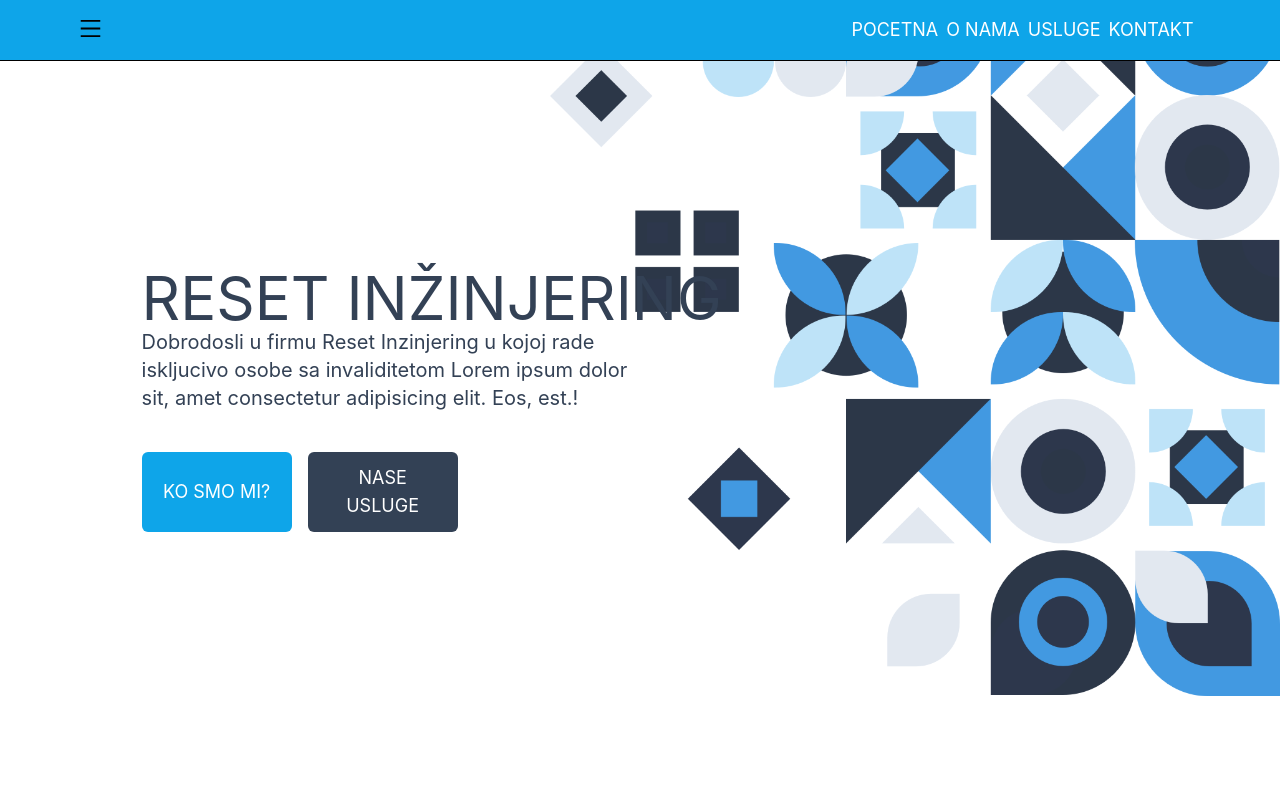
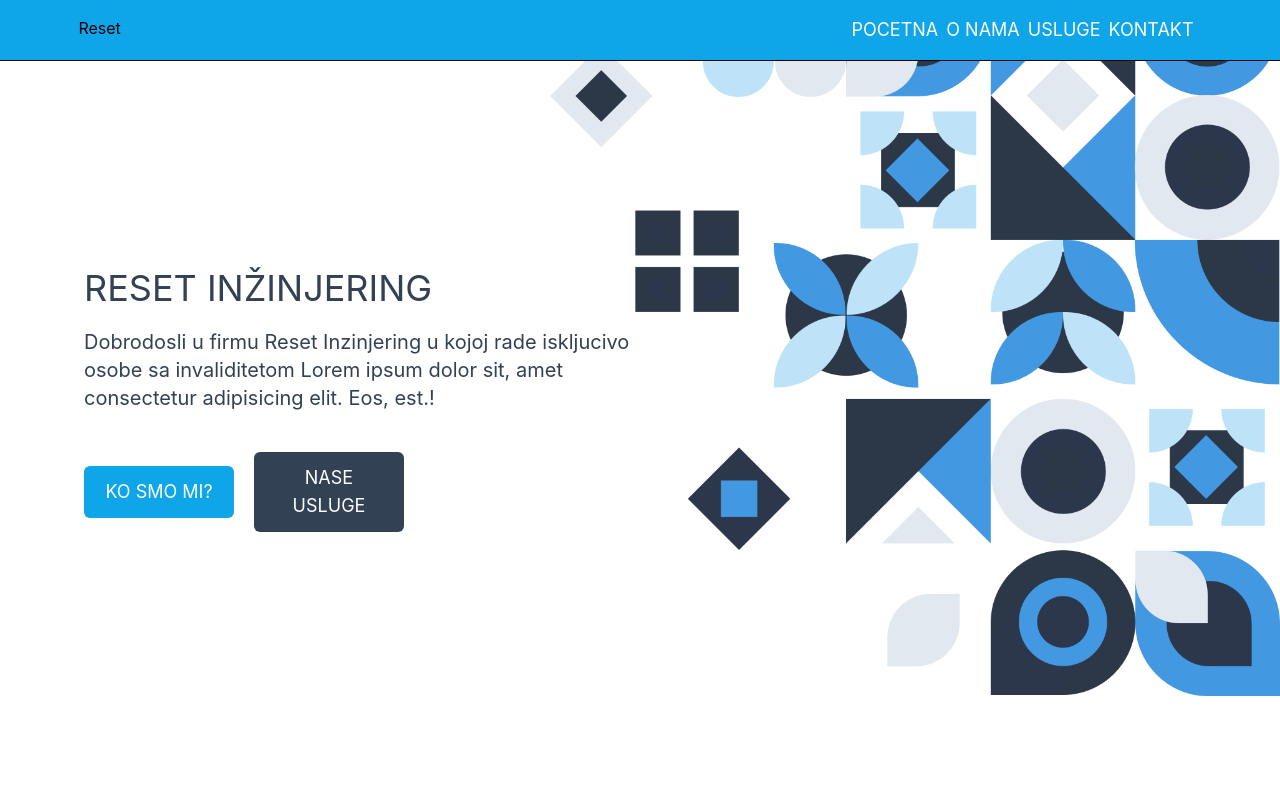
Before and after one commit to DenisKantic/RESET_ENGINEERING_WEBSITE, a React (Create React App) app: page / in a window 1280 px wide. Shown: the top 800 px of the page. Built offline with nearby package versions, Linux system fonts and the light colour scheme; the HTML template or start-up script is replaced by a standard one.

Commit message:
small fix in products component

```diff
--- a/src/components/HomePage.jsx
+++ b/src/components/HomePage.jsx
@@ -5,21 +5,23 @@ import backImage from './assets/pattern_react.png'
 const HomePage = () => {
 
   return (
-    <div className='w-full h-[100vh] bg-center bg-cover top-0' id="backgroundPicture">
-
-        <div className='mx-auto w-[90%] flex items-center justify-start h-screen bg-center bg-cover
-        '>
+    <div className='w-full h-[100vh] bg-center bg-cover top-0'>
+      <div className='h-screen w-full' id="backgroundPicture">
+        <div className='mx-auto w-[90%] flex items-center justify-start h-screen
+        xss:w-full md:mt-0'>
             <div className='mx-auto w-[90%] h-[70vh] p-5 flex items-start justify-center flex-col'>
-            <h1 className='text-6xl text-[#334155]'>RESET INŽINJERING</h1>
-            <div className='w-[50%]'>
-            <p className='text-xl text-[#334155]'>Dobrodosli u firmu Reset Inzinjering u kojoj rade iskljucivo osobe sa invaliditetom
+            <h1 className='text-6xl text-[#334155] xss:text-4xl text-center'>RESET INŽINJERING</h1>
+            <div className='xss:w-full md:w-[50%]'>
+            <p className='text-xl text-[#334155] xss:text-xl mt-5'>Dobrodosli u firmu Reset Inzinjering u kojoj rade iskljucivo osobe sa invaliditetom
             Lorem ipsum dolor sit, amet consectetur adipisicing elit. Eos, est.!</p>
             </div>
-            <div className='flex flex-row mt-10'>
-                <button className='bg-[#0ea5e9] text-white mr-4 rounded-md p-3 w-[150px] text-lg'>KO SMO MI?</button>
-                <button className='bg-[#334155] text-white p-3 rounded-md w-[150px] text-lg'>NASE USLUGE</button>
+            <div className='flex flex-row mt-10
+            xss:flex-col items-center justify-center md:flex-row'>
+                <button className='bg-[#0ea5e9] text-white rounded-md p-3 w-[150px] text-lg xss:mr-0 mb-5 md:mb-0'>KO SMO MI?</button>
+                <button className='bg-[#334155] text-white p-3 rounded-md w-[150px] text-lg md:ml-5'>NASE USLUGE</button>
             </div>
             </div>
+        </div>
         </div>
     </div>
   )
--- a/src/components/Navigation.jsx
+++ b/src/components/Navigation.jsx
@@ -11,9 +11,9 @@ const HomePage = () => {
         <div className='w-[90%] mx-auto flex justify-between'>
         <div className='xss: w-full flex md:w-[100px]'>
 
-        <AiOutlineMenu className='mr-2 cursor-pointer' size={25} onClick={()=> setNav(!nav)}></AiOutlineMenu>
+        <AiOutlineMenu className='mr-2 cursor-pointer md:hidden' size={25} onClick={()=> setNav(!nav)}></AiOutlineMenu>
         <h1 className='xss: ml-5 text-xl md:hidden'>Reset Inzinjering</h1>
-        <h1 className='xss: hidden xs:fixed'>Reset</h1>
+        <h1 className='xss: hidden xs:flex'>Reset</h1>
         <div className={ nav ? 'bg-black/80 w-full fixed h-screen z-10 top-0 left-0 duration-300' : 'fixed'}>
         <div className={nav ? 'bg-white w-[300px] fixed top-0 left-0 z-10 h-screen duration-300' : 'fixed left-[-100%] w-[-300px] top-0 duration-300'}>
         <AiOutlineClose className='absolute top-4 right-4 cursor-pointer'
--- a/src/components/Products.jsx
+++ b/src/components/Products.jsx
@@ -3,17 +3,17 @@ import './style.css';
 
 const Products = () => {
   return (
-    <div className='w-full h-[130vh] bg-[#f1f5f9]'>
+    <div className='w-full bg-[#f1f5f9] xss:h-screen md:h-[130vh]'>
         <div className='mx-auto w-[80%] h-[100vh] p-4'>
             <h1 className='text-center text-4xl mt-10'>Naši proizvodi</h1>
 
-            <div className='flex justify-between mt-20'>
+            <div className='flex justify-between mt-20 xss:flex-col md:flex-row'>
           {/*container*/}
           <div>
           <div className='w-[400px] h-[300px] p-8 rounded-t-xl' id="majice">
           </div>
            <div className='w-[400px] h-auto bg-[#e2e6ea] p-4 rounded-b-xl'>
-            <h1 className='text-2xl'>Print na majice</h1>
+            <h1 className='text-2xl p-1 bg-gray-400 w-[50%]'>Print na majice</h1>
             <p className='text-md mt-2'>Lorem ipsum dolor sit amet consectetur adipisicing elit. Explicabo, vitae.</p>
            </div>
           </div>
@@ -40,9 +40,9 @@ const Products = () => {
 
           </div>
 
-          <div className='flex justify-between mt-[100px]'>
+          <div className='flex justify-between mt-[100px] xss:flex-col  md:flex-row'>
            {/*container*/}
-           <div>
+           <div >
           <div className='w-[400px] h-[300px] p-8 rounded-t-xl' id='naljepnice'>
           </div>
 
--- a/src/components/style.css
+++ b/src/components/style.css
@@ -3,6 +3,12 @@
     background-size: 70%;
     background-repeat: no-repeat;
     background-position: right;
+}
+
+@media only screen and (min-width: 280px) and (max-width: 430px) {
+    #backgroundPicture{
+        background-image: none;
+    }
 }
 
 #majice{
--- a/tailwind.config.js
+++ b/tailwind.config.js
@@ -8,6 +8,8 @@ module.exports = {
       screens:{
         'xss': '270px',
         'xs': '430px',
+        'sm': '430px',
+        'md': '600px'
       }
     },
   },
```
